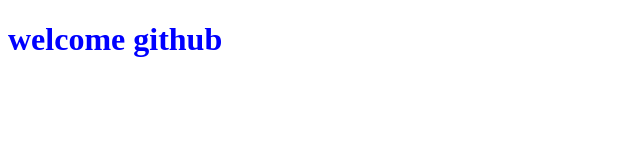
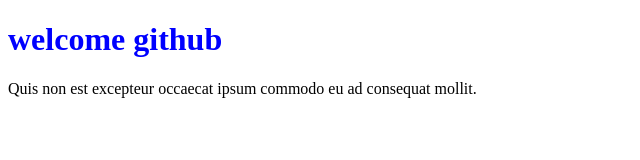
Before and after one commit to sayedsafwe77/php_73, a plain HTML site: page index.html in a window 1280 px wide. Shown: the whole page, without its empty margins (0-640 px from the left). Drawn offline with Linux system fonts and the light colour scheme.

Commit message:
add new paragraph

```diff
--- a/index.html
+++ b/index.html
@@ -11,6 +11,7 @@
 
 <body>
     <h1>welcome github</h1>
+    <p>Quis non est excepteur occaecat ipsum commodo eu ad consequat mollit.</p>
 </body>
 
 </html>
```
